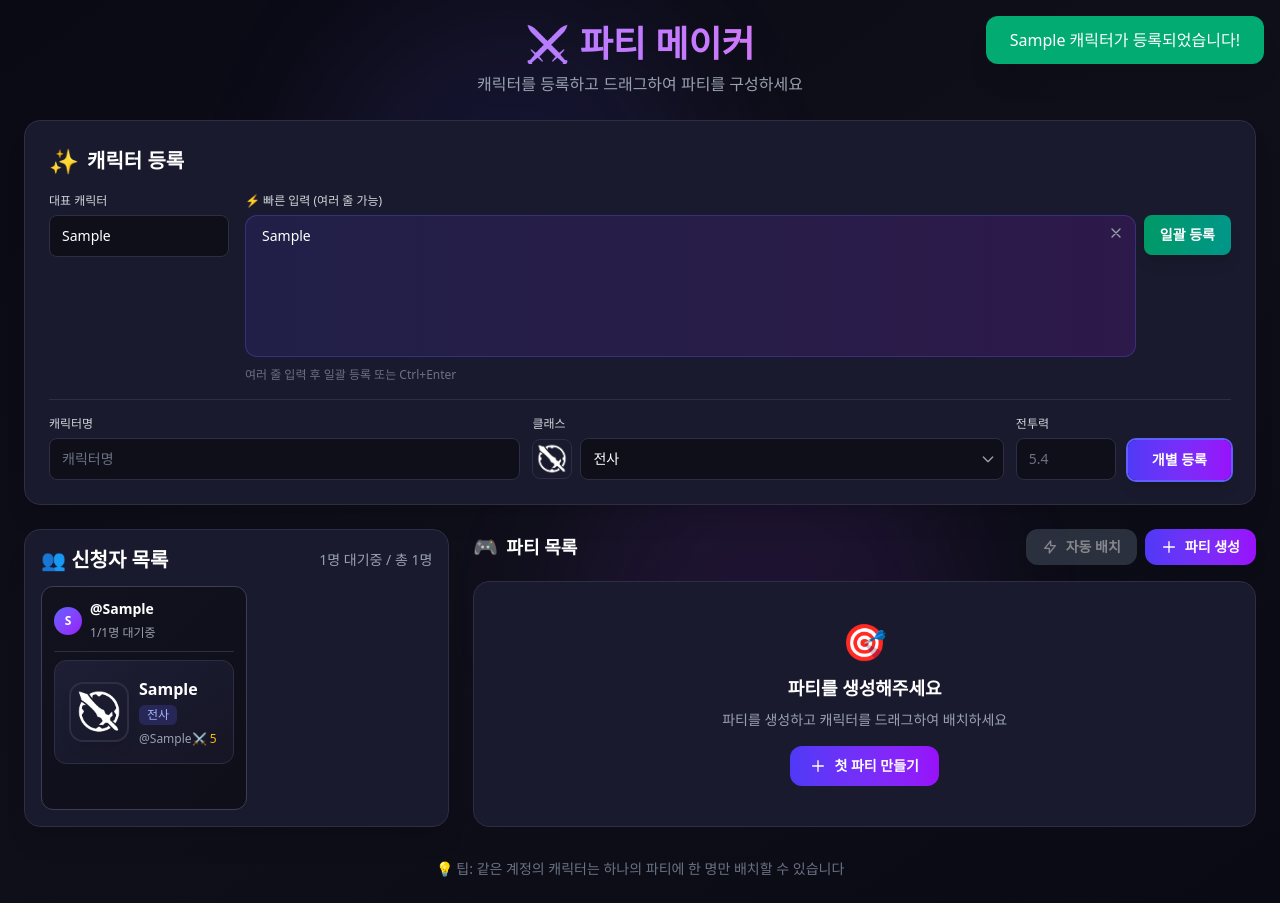
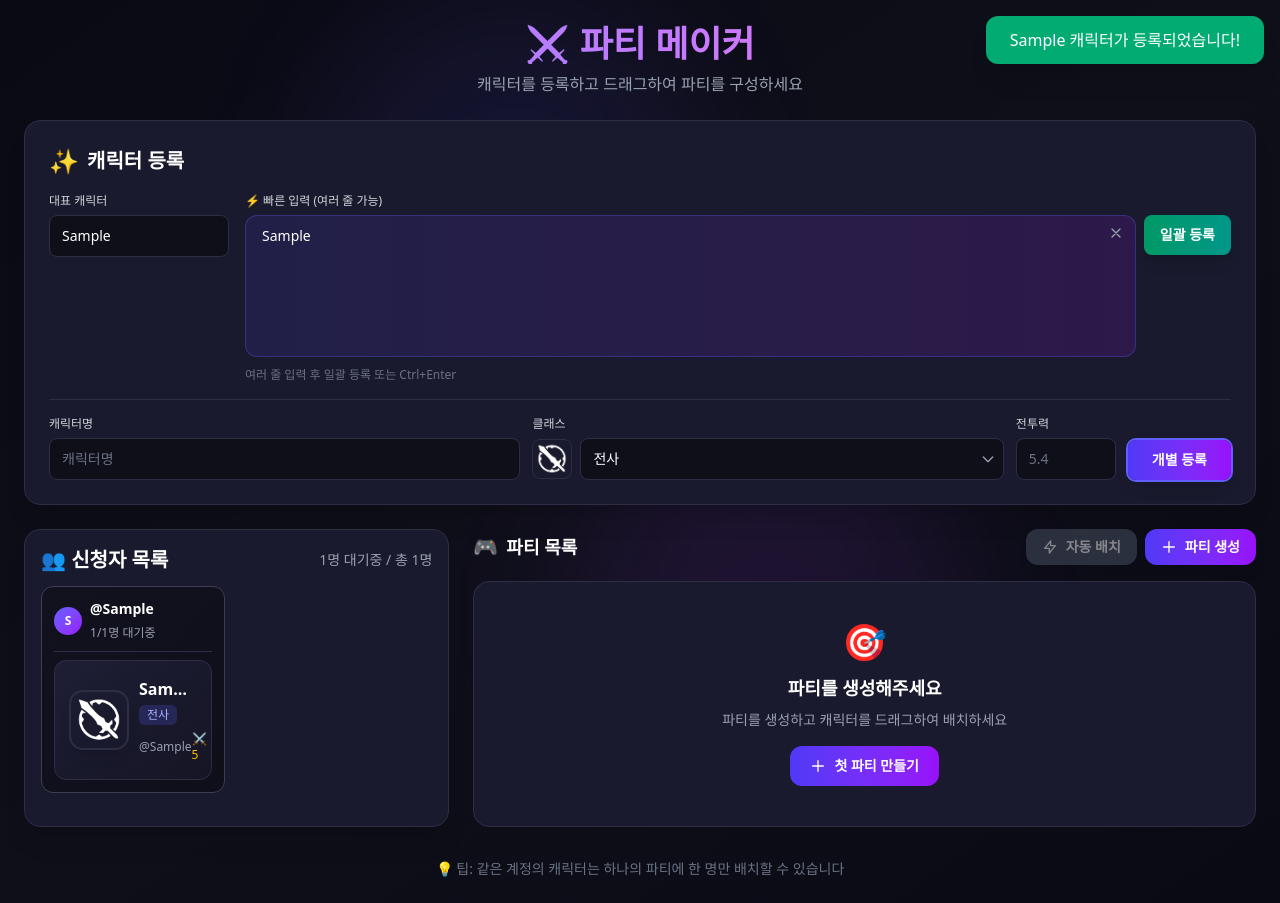
Before and after one commit to junsy0901/MobiPartyMaker, a React (Vite) app: page / in a window 1280 px wide. Both pictures are taken after typing "Sample", "Sample", "Sample", "5" into the empty fields and a click on the button "개별 등록". Built offline with nearby package versions, Linux system fonts and the light colour scheme.

Commit message:
fix: 신청자 목록의 행 길이를 2로 고정

```diff
--- a/src/components/ApplicantList/index.tsx
+++ b/src/components/ApplicantList/index.tsx
@@ -35,7 +35,7 @@ export function ApplicantList({
           <p>등록된 캐릭터가 없습니다. 위에서 캐릭터를 추가해주세요.</p>
         </div>
       ) : (
-        <div className="flex flex-wrap gap-4 flex-1 overflow-y-auto pr-2 scrollbar-thin">
+        <div className="grid grid-cols-2 gap-4 flex-1 overflow-y-auto pr-2 scrollbar-thin">
           {Object.entries(groupedCharacters).map(([accountName, chars]) => {
             const allAssigned = isAccountFullyAssigned(accountName);
             const availableCount = chars.filter(
@@ -45,7 +45,7 @@ export function ApplicantList({
             return (
               <div
                 key={accountName}
-                className={`flex-shrink-0 bg-gradient-to-br from-[#12121f] to-[#0f0f1a] rounded-xl border p-3 ${
+                className={`bg-gradient-to-br from-[#12121f] to-[#0f0f1a] rounded-xl border p-3 h-fit ${
                   allAssigned
                     ? "border-[#2d2d44]/50 opacity-50"
                     : "border-[#3d3d54]"
```
